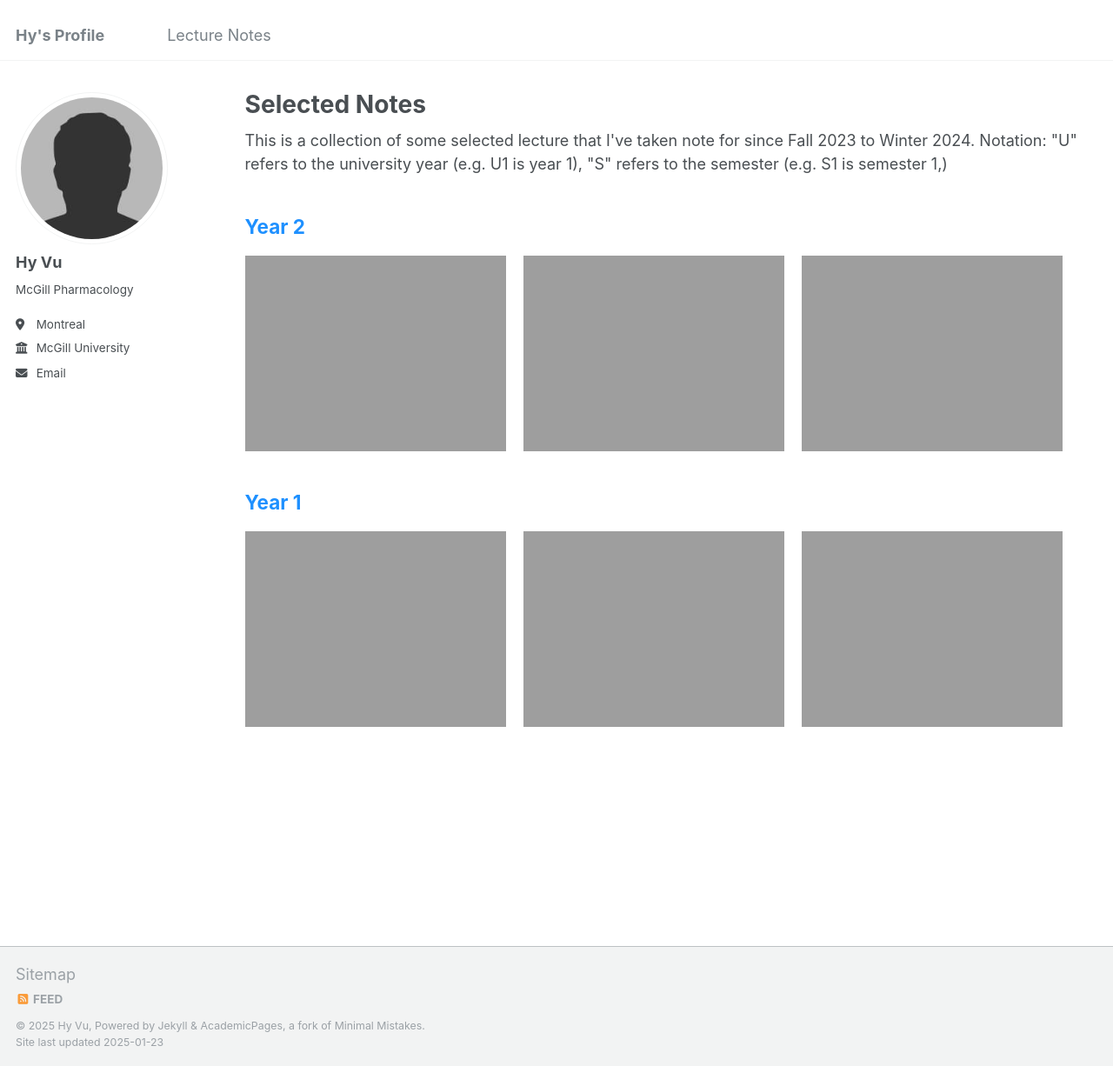
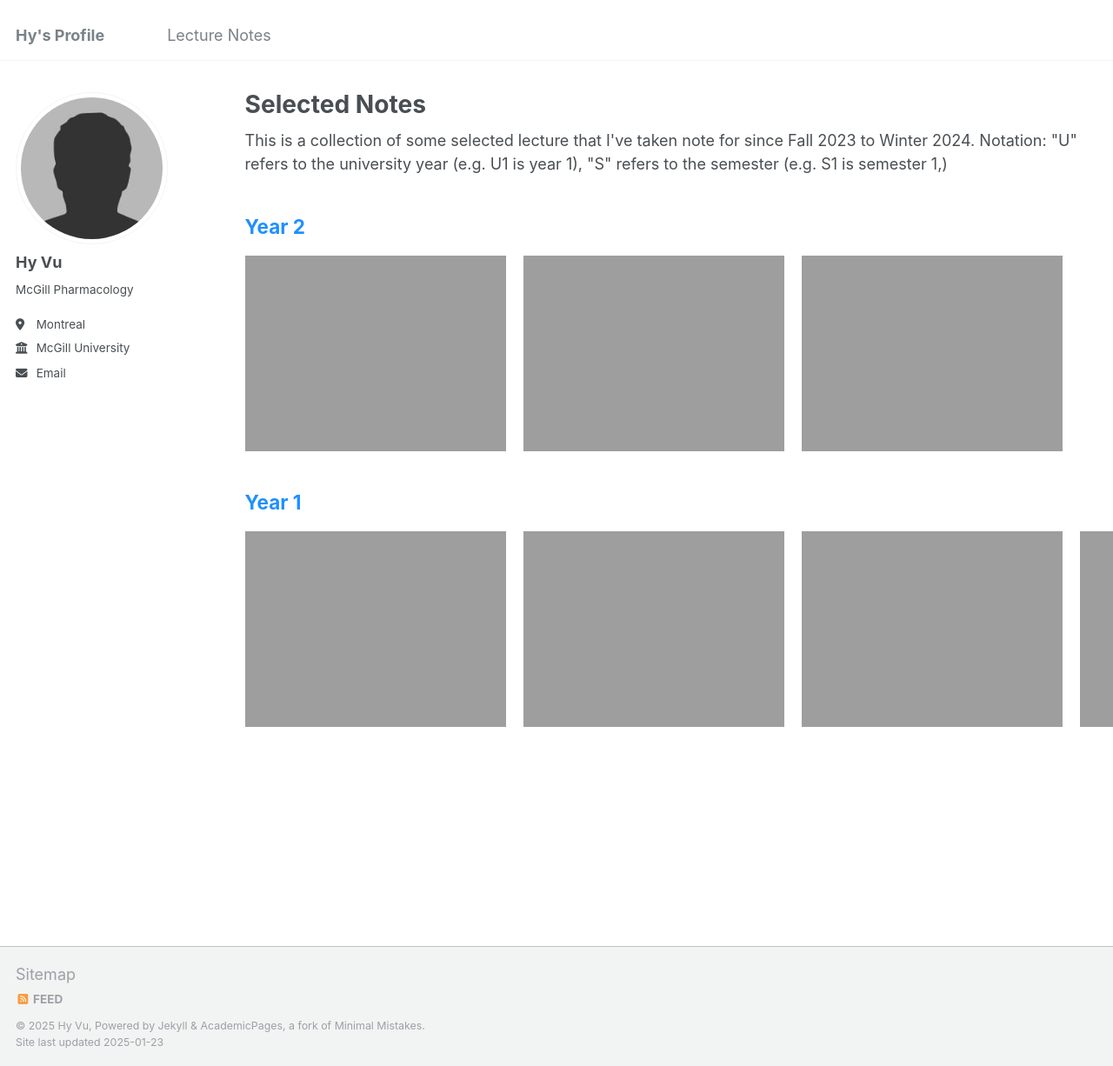
Before and after one commit to Hy-Vu/Hy-Vu.github.io, a Jekyll site: the page built from _pages/lecture-notes.html, in a window 1280 px wide and 1226 px high. Shown: the whole window at 87% size. Built offline with Jekyll 4.4.1, drawn with Linux system fonts in a browser that asks for light colours.

Commit message:
Update lecture-notes.html

```diff
--- a/_pages/lecture-notes.html
+++ b/_pages/lecture-notes.html
@@ -83,17 +83,23 @@
     <div class="pdf-container">
         <!-- PDF 1 -->
         <div class="pdf-box">
-            <a href="https://Hy-Vu.github.io/PDFs/U1S1_Mammalian_Physiology_I-compressed.pdf" target="_blank">
-                <img src="https://Hy-Vu.github.io/images/McGill U1 Lectures Cover.png" alt="PDF 1 Thumbnail">
+            <a href="https://Hy-Vu.github.io/PDFs/U1S2_Organic_Chemistry_II.pdf" target="_blank">
+                <img src="https://Hy-Vu.github.io/images/McGill U1S2 Lectures Cover.png" alt="PDF 2 Thumbnail">
             </a>
         </div>
         <!-- PDF 2 -->
         <div class="pdf-box">
             <a href="https://Hy-Vu.github.io/PDFs/U1S2_Organic_Chemistry_II.pdf" target="_blank">
-                <img src="https://Hy-Vu.github.io/images/McGill U1S2 Lectures Cover.png" alt="PDF 2 Thumbnail">
+                <img src="https://Hy-Vu.github.io/images/McGill U1S2 Lectures Cover (1).png" alt="PDF 2 Thumbnail">
             </a>
         </div>
         <!-- PDF 3 -->
+        <div class="pdf-box">
+            <a href="https://Hy-Vu.github.io/PDFs/U1S1_Mammalian_Physiology_I-compressed.pdf" target="_blank">
+                <img src="https://Hy-Vu.github.io/images/McGill U1 Lectures Cover.png" alt="PDF 1 Thumbnail">
+            </a>
+        </div>
+        <!-- PDF 4 -->
         <div class="pdf-box">
             <a href="https://Hy-Vu.github.io/PDFs/U1S1_Molecular_Biology (1)-compressed.pdf" target="_blank">
                 <img src="https://Hy-Vu.github.io/images/McGill U1 Lectures Cover (1).png" alt="PDF 3 Thumbnail">
```
